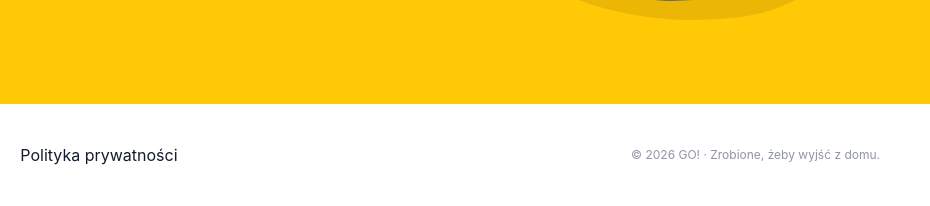
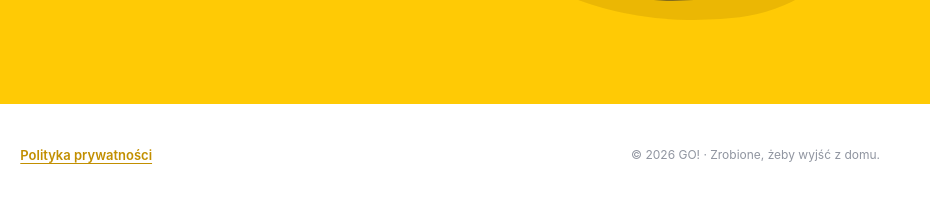
Before and after one commit to astro-muzzy/go-landing, a plain HTML site: page index.html in a window 1280 px wide. In both pictures the pointer is over the link "Polityka prywatności". Shown: the part 3949-4155 px from the top of the page, 350-1280 px from the left. Drawn offline with Linux system fonts and the light colour scheme.

Commit message:
Add footer policy styles and hover effect
Added styles for footer policy with hover effect.

```diff
--- a/styles.css
+++ b/styles.css
@@ -198,7 +198,11 @@ button:focus-visible, a:focus-visible { outline: 3px solid #d69f00; outline-offs
 .footer .logo { width: 46px; height: 46px; }
 .footer p { margin: 0; color: #737783; font-size: 14px; font-weight: 600; }
 .footer-inner > span { margin-left: auto; color: #9095a0; font-size: 12px; }
+.footer-policy { font-size: 13px; font-weight: 600; color: #535966; text-decoration: underline; text-underline-offset: 3px; }
 
+.footer-policy:hover {
+  color: #c28f00;
+}
 /* Responsive scaling */
 @media (max-width: 1120px) {
   .hero-grid { gap: 0; grid-template-columns: .9fr 1.1fr; }
```
